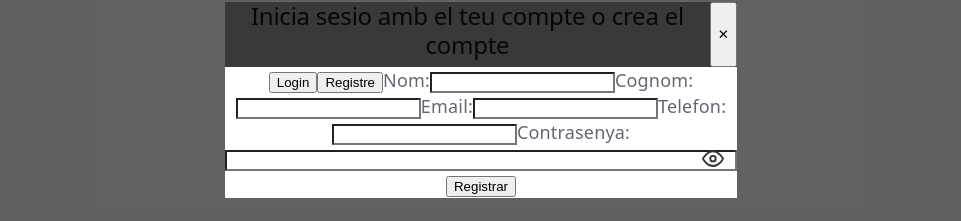
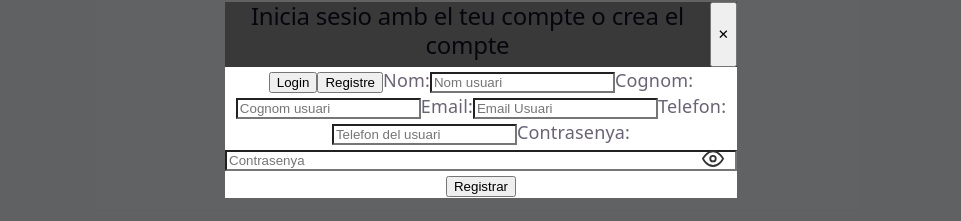
Before and after one commit to Ell-a11y/PROJECTE-DSAW, a React app in the folder frontend/: page /app2/1 in a window 1280 px wide. Both pictures are taken after a click on the button "Login / Registre". Shown: the part 300-521 px from the top of the page, without its empty margins (159-1120 px from the left). Built offline with nearby package versions, Linux system fonts and the light colour scheme; no server answers; the HTML template or start-up script is replaced by a standard one.

Commit message:
Placeholders

```diff
--- a/frontend/src/components/AddObject.jsx
+++ b/frontend/src/components/AddObject.jsx
@@ -78,9 +78,9 @@ export default function AddObject() {
     return (
         <form className="add-object-form" onSubmit={handleSubmit}>
             <h1>Añadir objeto</h1>
-            <input className="add-object-form-input" type="text" placeholder="Name"
+            <input className="add-object-form-input" type="text" placeholder="Nom del objecte"
                 value={name} onChange={(e) => setName(e.target.value)} />
-            <input className="add-object-form-input" type="text" placeholder="Description"
+            <input className="add-object-form-input" type="text" placeholder="Descripcio del objecte"
                 value={description} onChange={(e) => setDescription(e.target.value)} />
             <input className="add-object-form-input" type="file" accept="image/*"
                 onChange={handleImageChange} />
--- a/frontend/src/components/Login-Register.jsx
+++ b/frontend/src/components/Login-Register.jsx
@@ -32,6 +32,7 @@ function PasswordInput({ id, value, onChange, autoComplete }) {
         value={value}
         onChange={onChange}
         autoComplete={autoComplete}
+        placeholder="Contrasenya"
       />
       <button
         type="button"
@@ -159,19 +160,20 @@ export default function App() {
     return (
         <>
             <label>Nom:</label>
-            <input value={nom} onChange={(e) => verificarAlphabeticos(e, setNom)} />
+            <input value={nom} onChange={(e) => verificarAlphabeticos(e, setNom)} placeholder="Nom usuari"/>
             <label>Cognom:</label>
-            <input value={cognom} onChange={(e) => verificarAlphabeticos(e, setCognom)} />
+            <input value={cognom} onChange={(e) => verificarAlphabeticos(e, setCognom)} placeholder="Cognom usuari"/>
             <label>Email:</label>
-            <input value={email} onChange={(e) => verificarEmail(e)} />
+            <input value={email} onChange={(e) => verificarEmail(e)} placeholder="Email Usuari"/>
             <label>Telefon:</label>
-            <input value={telefon} onChange={(e) => verificarTelefono(e)} />
+            <input value={telefon} onChange={(e) => verificarTelefono(e)} placeholder="Telefon del usuari"/>
             <label htmlFor="registro-password">Contrasenya:</label>
             <PasswordInput
               id="registro-password"
               value={passwd}
               onChange={(e) => verificarPassword(e)}
               autoComplete="new-password"
+              placeholder="Contrasenya"
             />
             <button type="button" onClick={handleRegistro}> Registrar </button>
             {error && <p style={{ color: "red" }}>{error}</p>}
--- a/frontend/src/components/ObjectPage.jsx
+++ b/frontend/src/components/ObjectPage.jsx
@@ -73,7 +73,7 @@ const objectPage = ({ resource, comment, id, onCommentAdded }) => {
     await createTransaction(transaction);
     await updateOneObject({...recurso, estat: temporal ? 'ja_prestat' : 'ja_donat' });
     setShowConfirmModal(false);
-    navigate(0);
+    navigate(0); // Recarga la pagina del objeto
   };
 
   if (!idObj) return null;
```
